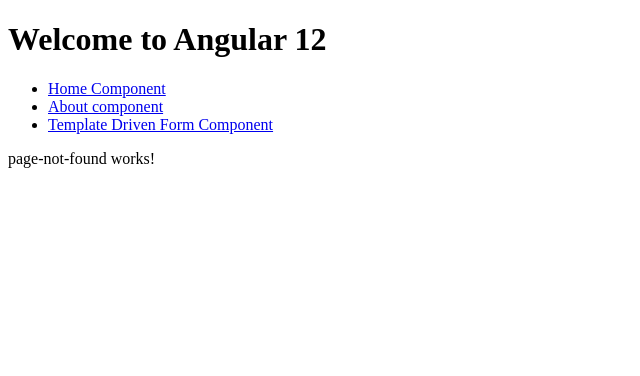
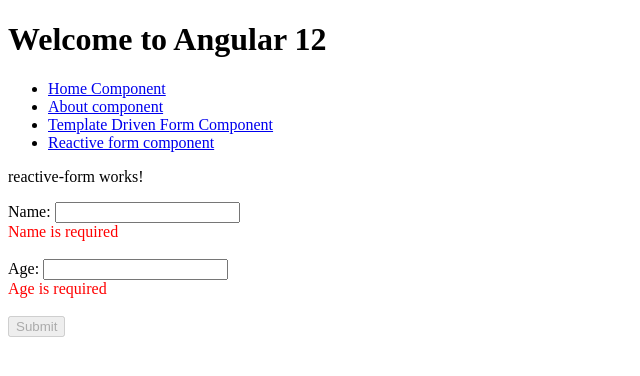
Before and after one commit to kieuvandoanit/Angular12, an Angular app: page /reactiveform in a window 1280 px wide. Shown: the top 376 px of the page, without its empty margins (0-640 px from the left). Built offline with nearby package versions, Linux system fonts and the light colour scheme.

Commit message:
Reactive form

```diff
--- a/src/app/app-routing.module.ts
+++ b/src/app/app-routing.module.ts
@@ -3,12 +3,14 @@
 import { AboutComponent } from './about/about.component';
 import { HomeComponent } from './home/home.component';
 import { PageNotFoundComponent } from './page-not-found/page-not-found.component';
+import { ReactiveFormComponent } from './reactive-form/reactive-form.component';
 import { TemplateDrivenFormComponent } from './template-driven-form/template-driven-form.component';
 
 const routes: Routes = [
   { path: "home", component: HomeComponent},
   { path: "about", component: AboutComponent },
   { path: "templateform", component: TemplateDrivenFormComponent},
+  { path: "reactiveform", component: ReactiveFormComponent},
   { path: "", component: AboutComponent },
   {path: '**', component: PageNotFoundComponent }
 ];
--- a/src/app/app.component.html
+++ b/src/app/app.component.html
@@ -4,6 +4,7 @@
     <li><a routerLink="/home">Home Component</a></li>
     <li><a routerLink="/about">About component</a></li>
     <li><a routerLink="/templateform">Template Driven Form Component</a></li>
+    <li><a routerLink="/reactiveform">Reactive form component</a></li>
   </ul>
 </nav>
 <router-outlet></router-outlet>
--- /dev/null
+++ b/src/app/reactive-form/reactive-form.component.html
@@ -0,0 +1,17 @@
+<p>reactive-form works!</p>
+
+<form [formGroup]="formData" (ngSubmit)="onSubmit()">
+    Name:
+    <input type="text" formControlName="name">
+    <div *ngIf="!formData.controls.name.valid" style="color: red;">
+        Name is required
+    </div>
+    <br>
+    Age:
+    <input type="text" formControlName="age">
+    <div *ngIf="!formData.controls.age.valid" style="color: red;">
+        Age is required
+    </div>
+    <br>
+    <button type="submit" [disabled]="!formData.valid">Submit</button>
+</form>
--- /dev/null
+++ b/src/app/reactive-form/reactive-form.component.ts
@@ -0,0 +1,34 @@
+import { Component, OnInit } from '@angular/core';
+import { FormBuilder, FormControl, FormGroup, Validators } from '@angular/forms';
+import { CommonService } from '../Services/common.service';
+
+@Component({
+  selector: 'app-reactive-form',
+  templateUrl: './reactive-form.component.html',
+  styleUrls: ['./reactive-form.component.scss']
+})
+export class ReactiveFormComponent implements OnInit {
+  // public formData: FormGroup = new FormGroup({
+  //   name: new FormControl(''),
+  //   age: new FormControl()
+  // });
+
+  public formData = this.formBuilder.group({
+    name: ['', Validators.required],
+    age: ['', Validators.required],
+  });
+
+  constructor(
+    private common: CommonService,
+    private formBuilder: FormBuilder
+  ) { }
+
+
+  ngOnInit(): void {
+  }
+
+  public onSubmit(): void{
+    this.common.submitData(this.formData.value)
+  }
+
+}
```
Also changed, not shown: src/app/app.module.ts (+6 -3 lines), src/app/reactive-form/reactive-form.component.scss (added), 1 other file (tests, documents, lock files or other folders).
